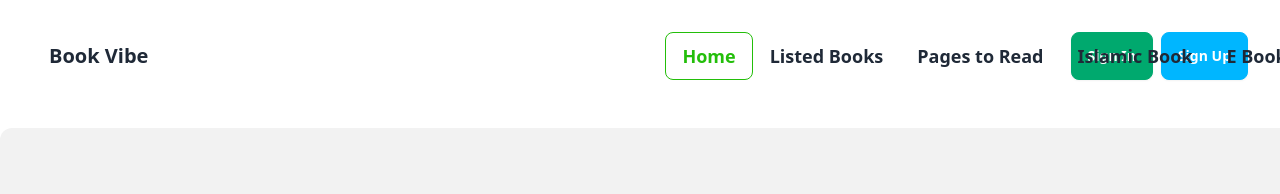
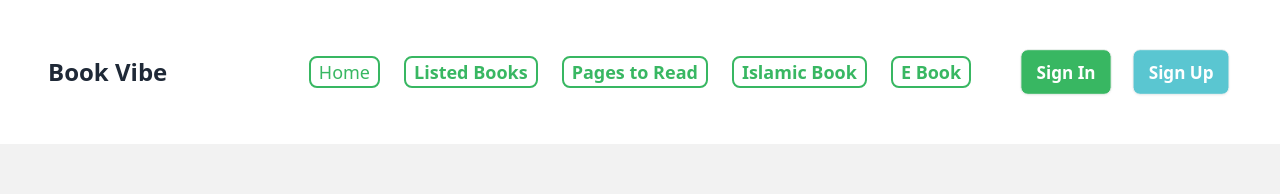
Before and after one commit to Adib227/A8-book-vibe, a React (Vite) app: page / in a window 1280 px wide. Shown: the top 194 px of the page. Built offline with nearby package versions, Linux system fonts and the light colour scheme.

Commit message:
Solved Navbar

```diff
--- a/src/Components/NavBar.jsx
+++ b/src/Components/NavBar.jsx
@@ -3,42 +3,36 @@ import { Link, NavLink } from "react-router-dom";
 const NavBar = () => {
   return (
     <>
-      < div className="navbar bg-base-100 lg:p-8 fixed z-10 flex grid-cols-3" >
+      <div className="navbar bg-base-100 fixed z-10 p-12">
         <div className="navbar-start">
-          <div className="btn btn-ghost text-base lg:text-xl font-bold">
-            <Link to='/'>
-              <h1>Book Vibe</h1>
-            </Link>
-          </div>
           <div className="dropdown">
             <div tabIndex={0} role="button" className="btn btn-ghost lg:hidden">
               <svg xmlns="http://www.w3.org/2000/svg" className="h-5 w-5" fill="none" viewBox="0 0 24 24" stroke="currentColor"><path strokeLinecap="round" strokeLinejoin="round" strokeWidth="2" d="M4 6h16M4 12h8m-8 6h16" /></svg>
             </div>
-            <ul className="flex lg:ml-[500px]">
-              <NavLink to='/' className="btn btn-ghost text-sm lg:text-lg text-[#23BE0A] border-[#23BE0A]">
-                Home
-              </NavLink>
-              <NavLink to='/listedbook' className="btn btn-ghost text-sm lg:text-lg">
-                Listed Books
-              </NavLink>
-              <NavLink to='/pagetoread' className="btn btn-ghost text-sm lg:text-lg">
-                Pages to Read
-              </NavLink>
-              <NavLink to='/islamicbook' className="btn btn-ghost text-sm lg:text-lg">
-                Islamic Book
-              </NavLink>
-              <NavLink to='/ebook' className="btn btn-ghost text-sm lg:text-lg">
-                E Book
-              </NavLink>
+            <ul tabIndex={0} className="menu menu-sm dropdown-content mt-3 z-[1] p-2 shadow bg-base-100 rounded-box w-52">
+              <NavLink to="/" className="text-lg rounded-lg font-bold text-[#38b762] border-2 px-2 border-[#38b762]font-normal">Home</NavLink>
+              <NavLink to="/listedbook" className=" rounded-lg font-bold text-[#38b762] border-2 px-2 border-[#38b762] text-lg ">Listed Books</NavLink>
+              <NavLink to="/pagetoread" className=" rounded-lg font-bold text-[#38b762] border-2 px-2 border-[#38b762] text-lg ">Pages to Read</NavLink>
+              <NavLink to="/islamicbook" className=" rounded-lg font-bold text-[#38b762] border-2 px-2 border-[#38b762] text-lg ">Islamic Book</NavLink>
+              <NavLink to="/ebook" className=" rounded-lg font-bold text-[#38b762] border-2 px-2 border-[#38b762] text-lg ">E Book</NavLink>
             </ul>
           </div>
+          <a className="text-2xl font-bold">Book Vibe</a>
         </div>
-        <div className="navbar-end gap-2">
-          <a className="btn btn-success text-white">Sign In</a>
-          <a className="btn btn-info text-white">Sign Up</a>
-        </div >
-
-      </div >
+        <div className="navbar-center hidden lg:flex">
+          <ul className="menu menu-horizontal px-1 gap-6">
+            <NavLink to="/" className="text-lg rounded-lg font-bold text-[#38b762] border-2 px-2 border-[#38b762] font-normal">Home</NavLink>
+              <NavLink to="/listedbook" className=" rounded-lg font-bold text-[#38b762] border-2 px-2 border-[#38b762] text-lg ">Listed Books</NavLink>
+              <NavLink to="/pagetoread" className=" rounded-lg font-bold text-[#38b762] border-2 px-2 border-[#38b762] text-lg ">Pages to Read</NavLink>
+              <NavLink to="/islamicbook" className=" rounded-lg font-bold text-[#38b762] border-2 px-2 border-[#38b762] text-lg ">Islamic Book</NavLink>
+              <NavLink to="/ebook" className=" rounded-lg font-bold text-[#38b762] border-2 px-2 border-[#38b762] text-lg ">E Book</NavLink>
+          </ul>
+        </div>
+        <div className="navbar-end gap-2 lg:gap-4 hidden lg:flex">
+          <a className="btn bg-[#38b762] text-lg font-semibold text-white">Sign In</a>
+          <a className="btn text-lg font-semibold text-white bg-[#5ac6d1]">Sign Up</a>
+        </div>
+      </div>
     </>
 
   );
```
